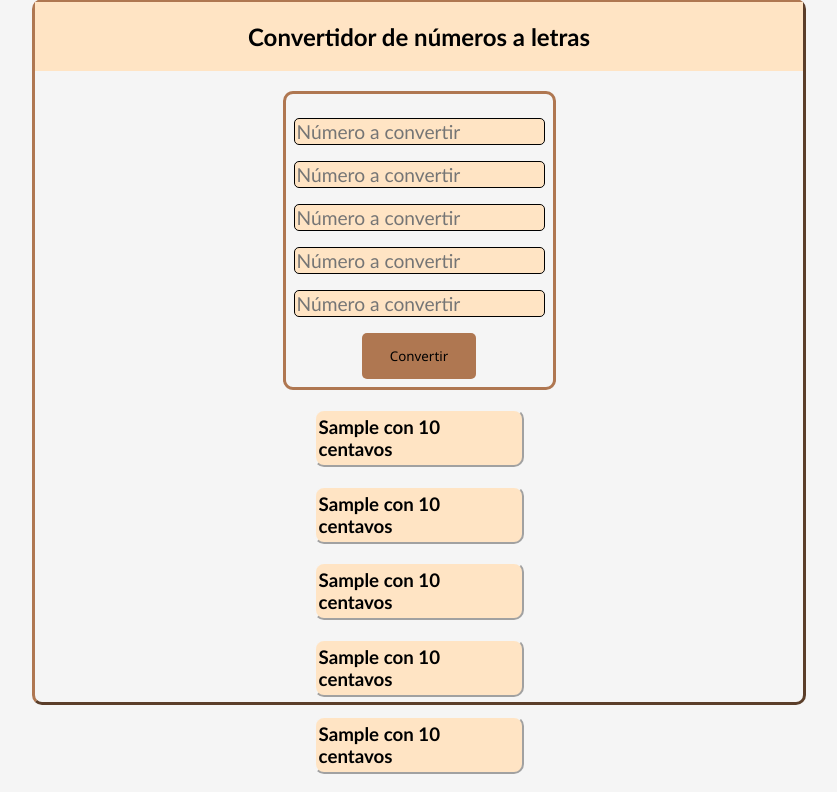
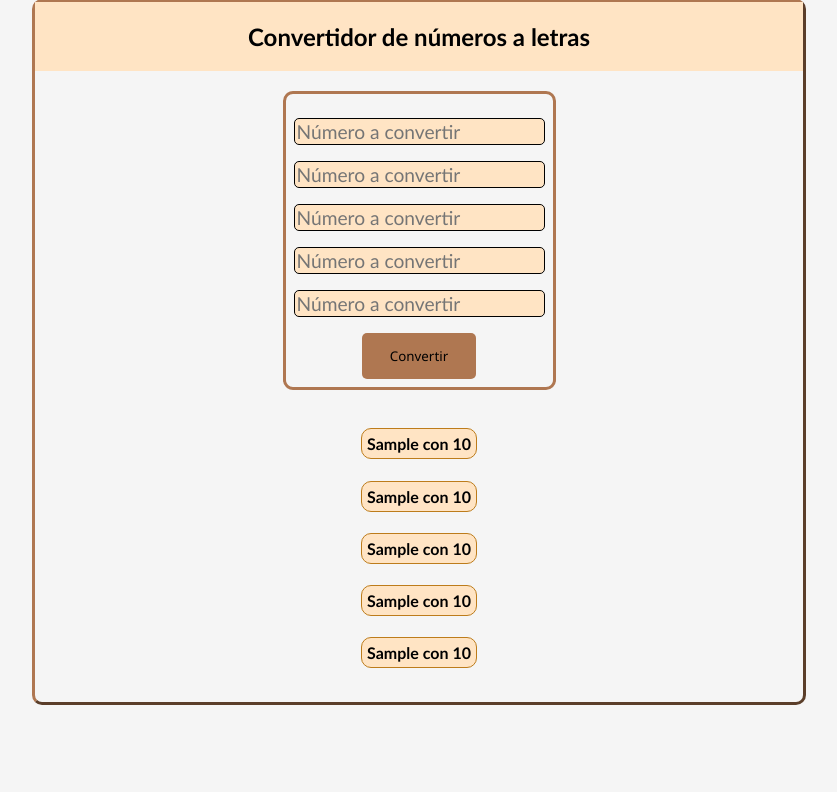
Before and after one commit to IOriginalFireI/pesos_a_letras, a Django app: template numerosaletras/converter/templates/resultado.html in a window 1280 px wide. Shown: the part 127-919 px from the top of the page, without its empty margins (221-1058 px from the left). After the commit the page ends 832 px from the top, so only its background shows below. Run offline with Django 4.2, Linux system fonts and the light colour scheme; tables that the repository leaves empty hold one stand-in row (values such as "Sample post"); the template is opened without the code that fills it: values that come from a table or form of the project are taken from there, most other values are stand-ins (such as "Sample title", 1, 10 or a date in 2020).

Commit message:
Lógica lista

```diff
--- a/numerosaletras/converter/static/Styles/style.css
+++ b/numerosaletras/converter/static/Styles/style.css
@@ -110,19 +110,17 @@ h2{
 
     font-family: 'Trebuchet MS', 'Lucida Sans Unicode', 'Lucida Grande', 'Lucida Sans', Arial, sans-serif;
     color: black;
-    padding-left: 1%;
     border: solid 2px whitesmoke;
-    border-style:outset;
+    border: 1px rgb(189, 124, 27) solid;
     border-radius: 10px;
     background-color: bisque;
     padding: 5px;
-    padding-left: 1%;
+    text-align: center;
 }
 .resultb{
-    margin-left: 5%;
-    margin-right: 5%;
-    border-radius: 10px;
-
+    margin-top: 17px;
+    max-width: 90%;
+    max-height: 280px;
 }
 
 .formi{
--- a/numerosaletras/converter/templates/resultado.html
+++ b/numerosaletras/converter/templates/resultado.html
@@ -17,23 +17,23 @@
 
 <div class="resultb">
 {% if numv1 %}
- <h3 class="result">{{numv1}} con {{numv1c}} centavos</h3>
+ <h4 class="result">{{numv1}} con {{numv1c}}</h4>
 {% endif %}
 
 {% if numv2 %}
- <h3 class="result">{{numv2}} con {{numv2c}} centavos</h3>
+ <h4 class="result">{{numv2}} con {{numv2c}}</h4>
 {% endif %}
 
 {% if numv3 %}
- <h3 class="result">{{numv3}} con {{numv3c}} centavos</h3>
+ <h4 class="result">{{numv3}} con {{numv3c}}</h4>
 {% endif %}
 
-{% if numv3 %}
- <h3 class="result">{{numv4}} con {{numv4c}} centavos</h3>
+{% if numv4 %}
+ <h4 class="result">{{numv4}} con {{numv4c}}</h4>
 {% endif %}
 
-{% if numv3 %}
- <h3 class="result">{{numv5}} con {{numv5c}} centavos</h3>
+{% if numv5 %}
+ <h4 class="result">{{numv5}} con {{numv5c}}</h4>
 {% endif %}
 </div>
 
--- a/numerosaletras/converter/urls.py
+++ b/numerosaletras/converter/urls.py
@@ -3,6 +3,7 @@ from . import views
 
 urlpatterns = [
     path("", views.index),
-    path("convertido/", views.convertidof)
+    path("convertido/", views.convertidof, views),
+    path ("formato/", views.validar_formato)
 
 ]
--- a/numerosaletras/urls.py
+++ b/numerosaletras/urls.py
@@ -21,6 +21,6 @@ from converter import views
 urlpatterns = [
     path('admin/', admin.site.urls),
     path ("", views.index),
-    path("convertido/", views.convertidof)
+    path("convertido/", views.convertidof,)
 
 ]
```
Also changed, not shown: numerosaletras/converter/views.py (+62 -19 lines).
